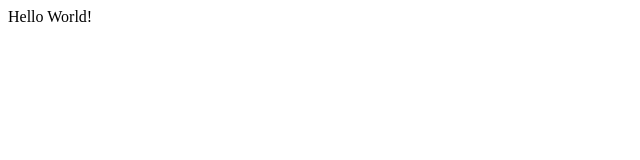
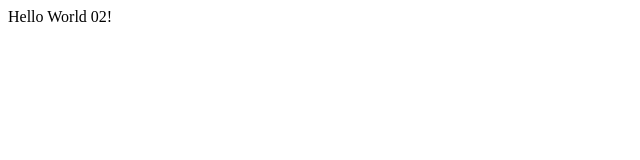
Before and after one commit to maivo/maivo.github.io, a plain HTML site: page index.html in a window 1280 px wide. Shown: the full height of the page, 0-640 px from the left. Drawn offline with Linux system fonts and the light colour scheme.

```diff
--- a/index.html
+++ b/index.html
@@ -9,7 +9,7 @@
 </head>
 
 <body>
-  Hello World!
+  Hello World 02!
 </body>
 
 </html>
```
Also changed, not shown: index2.html (+1 -1 lines).
